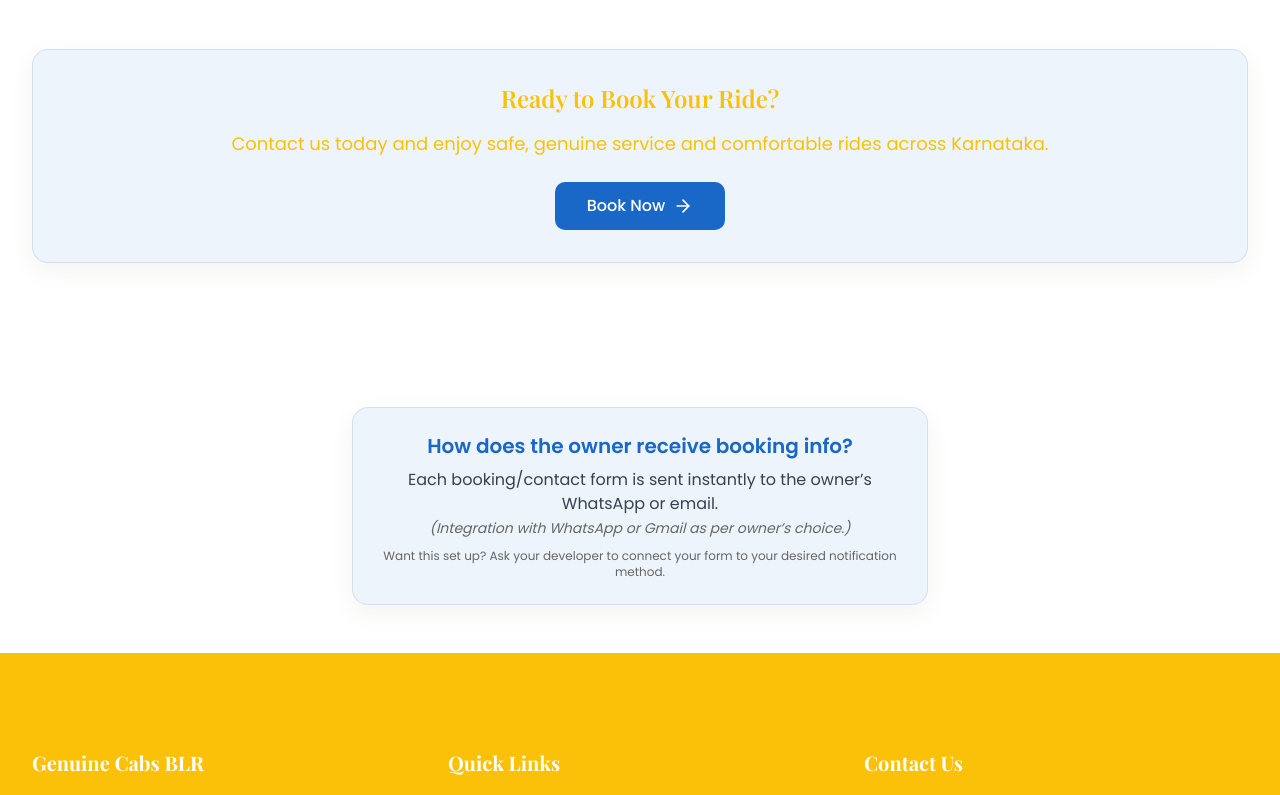
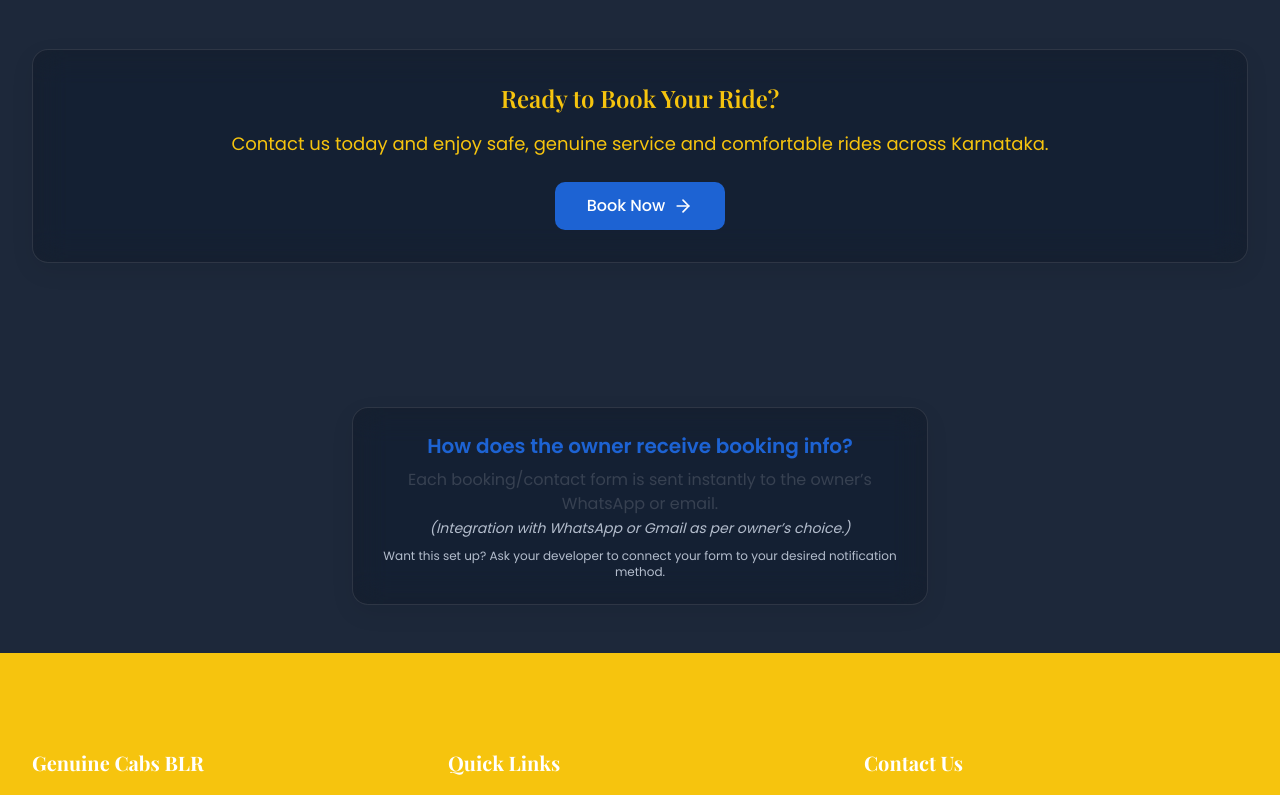
Before and after one commit to Raazi2/genuine-ride-smart-app, a React (Vite) app: page /services in a window 1280 px wide. Shown: the part 1897-2692 px from the top of the page. Built offline with nearby package versions, Linux system fonts and the light colour scheme.

Commit message:
Fix: Resolve useEffect error and add dark mode
- Fixed the "Uncaught TypeError: Cannot read properties of null (reading 'useEffect')" error.
- Implemented dark mode to suit the overall appearance.

```diff
--- /dev/null
+++ b/src/components/theme/theme-provider.tsx
@@ -0,0 +1,73 @@
+
+import * as React from "react";
+
+type Theme = "dark" | "light" | "system";
+
+type ThemeProviderProps = {
+  children: React.ReactNode;
+  defaultTheme?: Theme;
+  storageKey?: string;
+};
+
+type ThemeProviderState = {
+  theme: Theme;
+  setTheme: (theme: Theme) => void;
+};
+
+const initialState: ThemeProviderState = {
+  theme: "system",
+  setTheme: () => null,
+};
+
+const ThemeProviderContext = React.createContext<ThemeProviderState>(initialState);
+
+export function ThemeProvider({
+  children,
+  defaultTheme = "system",
+  storageKey = "vite-ui-theme",
+  ...props
+}: ThemeProviderProps) {
+  const [theme, setTheme] = React.useState<Theme>(
+    () => (localStorage.getItem(storageKey) as Theme) || defaultTheme
+  );
+
+  React.useEffect(() => {
+    const root = window.document.documentElement;
+    root.classList.remove("light", "dark");
+
+    if (theme === "system") {
+      const systemTheme = window.matchMedia("(prefers-color-scheme: dark)")
+        .matches
+        ? "dark"
+        : "light";
+
+      root.classList.add(systemTheme);
+      return;
+    }
+
+    root.classList.add(theme);
+  }, [theme]);
+
+  const value = {
+    theme,
+    setTheme: (theme: Theme) => {
+      localStorage.setItem(storageKey, theme);
+      setTheme(theme);
+    },
+  };
+
+  return (
+    <ThemeProviderContext.Provider {...props} value={value}>
+      {children}
+    </ThemeProviderContext.Provider>
+  );
+}
+
+export const useTheme = () => {
+  const context = React.useContext(ThemeProviderContext);
+
+  if (context === undefined)
+    throw new Error("useTheme must be used within a ThemeProvider");
+
+  return context;
+};
--- /dev/null
+++ b/src/components/theme/theme-toggle.tsx
@@ -0,0 +1,37 @@
+
+import { Moon, Sun } from "lucide-react";
+import { Button } from "@/components/ui/button";
+import {
+  DropdownMenu,
+  DropdownMenuContent,
+  DropdownMenuItem,
+  DropdownMenuTrigger,
+} from "@/components/ui/dropdown-menu";
+import { useTheme } from "@/components/theme/theme-provider";
+
+export function ThemeToggle() {
+  const { setTheme } = useTheme();
+
+  return (
+    <DropdownMenu>
+      <DropdownMenuTrigger asChild>
+        <Button variant="ghost" size="icon" className="rounded-full">
+          <Sun className="h-5 w-5 rotate-0 scale-100 transition-all dark:-rotate-90 dark:scale-0" />
+          <Moon className="absolute h-5 w-5 rotate-90 scale-0 transition-all dark:rotate-0 dark:scale-100" />
+          <span className="sr-only">Toggle theme</span>
+        </Button>
+      </DropdownMenuTrigger>
+      <DropdownMenuContent align="end">
+        <DropdownMenuItem onClick={() => setTheme("light")}>
+          Light
+        </DropdownMenuItem>
+        <DropdownMenuItem onClick={() => setTheme("dark")}>
+          Dark
+        </DropdownMenuItem>
+        <DropdownMenuItem onClick={() => setTheme("system")}>
+          System
+        </DropdownMenuItem>
+      </DropdownMenuContent>
+    </DropdownMenu>
+  );
+}
--- a/src/components/ui/sonner.tsx
+++ b/src/components/ui/sonner.tsx
@@ -1,13 +1,12 @@
 
 import React from 'react';
-import { useTheme as useNextTheme } from "next-themes";
-import { Toaster as Sonner, toast } from "sonner";
+import { Toaster as Sonner } from "sonner";
+import { useTheme } from "@/components/theme/theme-provider";
 
 type ToasterProps = React.ComponentProps<typeof Sonner>;
 
 const Toaster = ({ ...props }: ToasterProps) => {
-  // Safely handle theme with a default fallback
-  const { theme = "system" } = useNextTheme?.() || { theme: "system" };
+  const { theme } = useTheme();
 
   return (
     <Sonner
@@ -29,4 +28,4 @@ const Toaster = ({ ...props }: ToasterProps) => {
   );
 };
 
-export { Toaster, toast };
+export { Toaster, toast } from "sonner";
--- a/src/index.css
+++ b/src/index.css
@@ -1,12 +1,13 @@
+
 @import url('https://fonts.googleapis.com/css2?family=Poppins:wght@300;400;500;600;700&family=Playfair+Display:wght@400;500;600;700&display=swap');
 
 @tailwind base;
 @tailwind components;
 @tailwind utilities;
 
-/* Updated Luxury styles & gradients for cab branding */
+/* Updated styles & gradients with dark mode support */
 .text-gradient-primary {
-  background: linear-gradient(90deg, #1967c6 0%, #fbc108 100%);
+  background: linear-gradient(90deg, hsl(var(--primary)) 0%, hsl(var(--secondary)) 100%);
   -webkit-background-clip: text;
   -webkit-text-fill-color: transparent;
   background-clip: text;
@@ -16,10 +17,10 @@
 .glass-morphism {
   backdrop-filter: blur(16px) saturate(130%);
   -webkit-backdrop-filter: blur(16px) saturate(130%);
-  background: rgba(25, 103, 198, 0.075); /* blue tint on glass */
+  background: rgba(var(--glass-bg-color), 0.075);
   border-radius: 1rem;
-  border: 1px solid rgba(25, 103, 198, 0.13);
-  box-shadow: 0 8px 24px 0 rgba(80, 80, 50, 0.07);
+  border: 1px solid rgba(var(--glass-border-color), 0.13);
+  box-shadow: 0 8px 24px 0 rgba(var(--glass-shadow-color), 0.07);
 }
 
 .hover-scale {
@@ -67,7 +68,7 @@
 }
 
 .luxury-shadow {
-  box-shadow: 0 10px 30px -10px rgba(25, 103, 198, 0.08);
+  box-shadow: 0 10px 30px -10px rgba(var(--luxury-shadow-color), 0.08);
 }
 
 .luxury-card {
@@ -75,11 +76,11 @@
 }
 
 .gradient-bg-primary {
-  background: linear-gradient(135deg, #1967c6 0%, #fbc108 100%);
+  background: linear-gradient(135deg, hsl(var(--primary)) 0%, hsl(var(--secondary)) 100%);
 }
 
 .gradient-bg-secondary {
-  background: linear-gradient(135deg, #1eaedb 0%, #1967c6 100%);
+  background: linear-gradient(135deg, hsl(var(--accent)) 0%, hsl(var(--primary)) 100%);
 }
 
 .pattern-bg {
@@ -88,47 +89,78 @@
 
 @layer base {
   :root {
+    --glass-bg-color: 25, 103, 198;
+    --glass-border-color: 25, 103, 198;
+    --glass-shadow-color: 80, 80, 50;
+    --luxury-shadow-color: 25, 103, 198;
+
     --background: 0 0% 100%;
-    --foreground: 222.2 84% 4.9%;
+    --foreground: 222 84% 4.9%;
+
     --card: 0 0% 100%;
-    --card-foreground: 222.2 84% 4.9%;
+    --card-foreground: 222 84% 4.9%;
+
     --popover: 0 0% 100%;
-    --popover-foreground: 222.2 84% 4.9%;
-    --primary: 267 50% 73%;
-    --primary-foreground: 210 40% 98%;
-    --secondary: 267 15% 20%;
-    --secondary-foreground: 210 40% 98%;
+    --popover-foreground: 222 84% 4.9%;
+
+    --primary: 217 76% 47%;
+    --primary-dark: 217 76% 27%;
+    --primary-foreground: 0 0% 100%;
+
+    --secondary: 47 93% 51%;
+    --secondary-dark: 47 93% 37%;
+    --secondary-foreground: 222 84% 4.9%;
+
+    --accent: 199 76% 49%;
+    --accent-foreground: 0 0% 100%;
+
     --muted: 210 40% 96.1%;
     --muted-foreground: 215.4 16.3% 46.9%;
-    --accent: 315 75% 90%;
-    --accent-foreground: 222.2 47.4% 11.2%;
+
     --destructive: 0 84.2% 60.2%;
     --destructive-foreground: 210 40% 98%;
+
     --border: 214.3 31.8% 91.4%;
     --input: 214.3 31.8% 91.4%;
     --ring: 222.2 84% 4.9%;
+
     --radius: 0.75rem;
   }
 
   .dark {
-    --background: 222.2 84% 4.9%;
+    --glass-bg-color: 217, 76, 47;
+    --glass-border-color: 217, 76, 47;
+    --glass-shadow-color: 0, 0, 0;
+    --luxury-shadow-color: 0, 0, 0;
+
+    --background: 217 33% 17%;
     --foreground: 210 40% 98%;
-    --card: 222.2 84% 4.9%;
+
+    --card: 217 33% 17%;
     --card-foreground: 210 40% 98%;
-    --popover: 222.2 84% 4.9%;
+
+    --popover: 217 33% 17%;
     --popover-foreground: 210 40% 98%;
-    --primary: 210 40% 98%;
-    --primary-foreground: 222.2 47.4% 11.2%;
-    --secondary: 217.2 32.6% 17.5%;
-    --secondary-foreground: 210 40% 98%;
-    --muted: 217.2 32.6% 17.5%;
-    --muted-foreground: 215 20.2% 65.1%;
-    --accent: 217.2 32.6% 17.5%;
-    --accent-foreground: 210 40% 98%;
+
+    --primary: 217 76% 47%;
+    --primary-dark: 217 76% 67%;
+    --primary-foreground: 0 0% 100%;
+
+    --secondary: 47 93% 51%;
+    --secondary-dark: 47 93% 71%;
+    --secondary-foreground: 0 0% 0%;
+
+    --accent: 199 76% 49%;
+    --accent-foreground: 0 0% 100%;
+
+    --muted: 217 33% 25%;
+    --muted-foreground: 215 20.2% 75.1%;
+
     --destructive: 0 62.8% 30.6%;
     --destructive-foreground: 210 40% 98%;
-    --border: 217.2 32.6% 17.5%;
-    --input: 217.2 32.6% 17.5%;
+
+    --border: 217 33% 27%;
+    --input: 217 33% 27%;
     --ring: 212.7 26.8% 83.9%;
   }
 }
@@ -139,7 +171,7 @@
   }
 
   body {
-    @apply bg-background text-foreground font-sans;
+    @apply bg-background text-foreground font-sans transition-colors duration-300;
     font-family: 'Poppins', sans-serif;
   }
 
@@ -162,12 +194,12 @@
   }
 
   .btn-primary {
-    @apply bg-primary hover:bg-primary-dark text-white font-medium px-6 py-3 rounded-md
+    @apply bg-primary hover:bg-primary-dark text-primary-foreground font-medium px-6 py-3 rounded-md
     transition-colors duration-200 inline-flex items-center justify-center;
   }
 
   .btn-secondary {
-    @apply bg-white text-secondary border border-gray-300 hover:bg-gray-50
+    @apply bg-background text-foreground border border-border hover:bg-muted
     font-medium px-6 py-3 rounded-md transition-colors duration-200 inline-flex items-center justify-center;
   }
 
@@ -179,4 +211,17 @@
   .section-padding {
     @apply py-12 md:py-16 lg:py-24;
   }
+
+  /* Dark mode specific components */
+  .dark .glass-morphism {
+    @apply bg-black/20 border-white/10;
+  }
+
+  .dark .text-gradient-primary {
+    @apply text-white;
+  }
+
+  .dark .pattern-bg {
+    @apply opacity-10;
+  }
 }
--- a/src/main.tsx
+++ b/src/main.tsx
@@ -7,4 +7,5 @@ import './index.css';
 const rootElement = document.getElementById("root");
 if (!rootElement) throw new Error('Root element not found');
 
-createRoot(rootElement).render(<App />);
+const root = createRoot(rootElement);
+root.render(<App />);
--- a/tailwind.config.ts
+++ b/tailwind.config.ts
@@ -26,34 +26,34 @@ export default {
         background: 'hsl(var(--background))',
         foreground: 'hsl(var(--foreground))',
         primary: {
-          DEFAULT: '#1967c6', // Trustworthy blue
-          dark: '#10447a',
-          foreground: '#fff'
+          DEFAULT: 'hsl(var(--primary))',
+          dark: 'hsl(var(--primary-dark))',
+          foreground: 'hsl(var(--primary-foreground))'
         },
         secondary: {
-          DEFAULT: '#fbc108', // Taxi yellow
-          dark: '#ba9004',
-          foreground: '#222'
+          DEFAULT: 'hsl(var(--secondary))',
+          dark: 'hsl(var(--secondary-dark))',
+          foreground: 'hsl(var(--secondary-foreground))'
         },
         accent: {
-          DEFAULT: '#1eaedb', // Bright blue accent (matches info colors)
-          foreground: '#fff'
+          DEFAULT: 'hsl(var(--accent))',
+          foreground: 'hsl(var(--accent-foreground))'
         },
         destructive: {
-          DEFAULT: '#e3342f',
-          foreground: '#fff'
+          DEFAULT: 'hsl(var(--destructive))',
+          foreground: 'hsl(var(--destructive-foreground))'
         },
         muted: {
-          DEFAULT: '#f1f1f1',
-          foreground: '#666'
+          DEFAULT: 'hsl(var(--muted))',
+          foreground: 'hsl(var(--muted-foreground))'
         },
         popover: {
-          DEFAULT: '#fff',
-          foreground: '#222'
+          DEFAULT: 'hsl(var(--popover))',
+          foreground: 'hsl(var(--popover-foreground))'
         },
         card: {
-          DEFAULT: '#fff',
-          foreground: '#333'
+          DEFAULT: 'hsl(var(--card))',
+          foreground: 'hsl(var(--card-foreground))'
         },
       },
       borderRadius: {
```
Also changed, not shown: src/App.tsx (+5 -4 lines).
